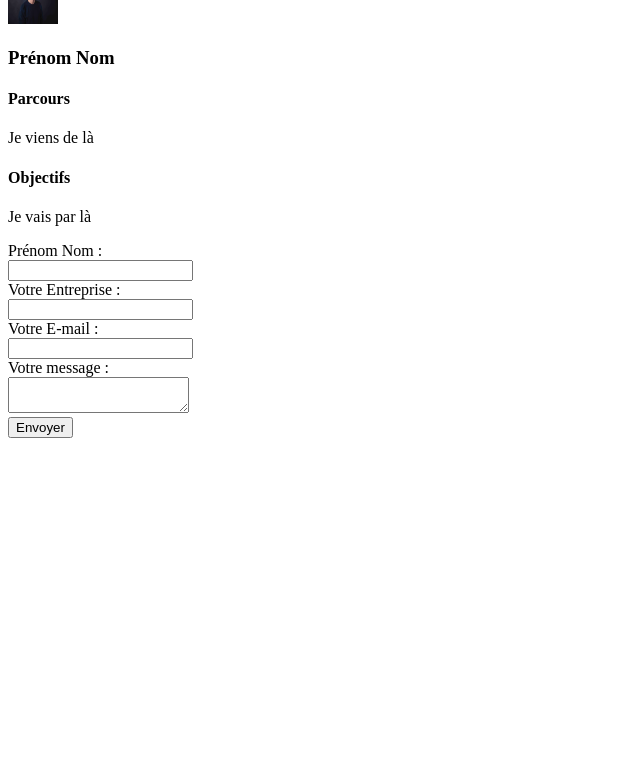
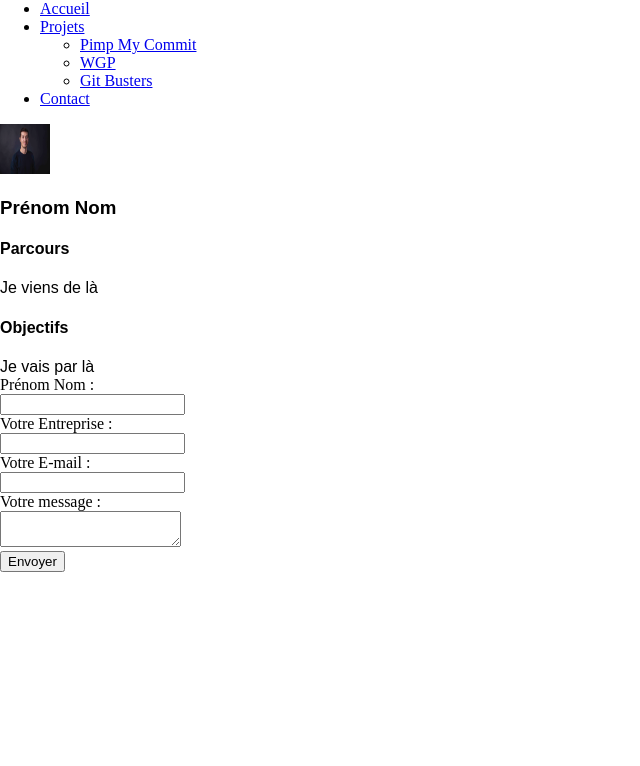
Before and after one commit to Baptcave/WCS-P1-MKadir, a plain HTML site: page form.html in a window 1280 px wide. Shown: the part 34-800 px from the top of the page, without its empty margins (0-640 px from the left). Drawn offline with Linux system fonts and the light colour scheme.

Commit message:
added CSS font variables

```diff
--- a/form.html
+++ b/form.html
@@ -8,7 +8,28 @@
     <link rel="stylesheet" href="style.css">
 </head>
 <body>
+    <!-- Nav Bar-->
+    <nav class="navbar">
+
+        <a href="#" class="logo">WGP</a>
+        <img src="" alt="logo" width="80px" class="logo" />
+
+        <div class="nav-links">
+            <ul>
+                <li><a href="#">Accueil</a></li>
+                <li class="deroulant"><a href="#">Projets</a>
+                    <ul class="sous">
+                        <li> <a href="#">Pimp My Commit</a></li>
+                        <li><a href="#">WGP</a></li>
+                        <li><a href="#">Git Busters</a></li>
+                    </ul>
+                <li><a href="#">Contact</a></li>
+            </ul>
+        </div>
+    </nav>
+    <!-- Main -->
     <main>
+        <!-- Section photo et paragraphe de la personne contactée -->
         <section>
             <div class="membre1">
                 <div class="profilePic">
@@ -23,6 +44,7 @@
                 </div>
             </div>
         </section>
+        <!-- Section formulaire -->
         <section>
             <form>
                 <div class="label"><label for="name">Prénom Nom :</label></div>
--- a/style.css
+++ b/style.css
@@ -2,11 +2,36 @@
     --primary-color: #379095;
     --secondary-color: #333D5B;
     --third-color: #E7EDEF;
-
+    --font1: 'Mulish', sans-serif;
+    --font2: 'Amiko', sans-serif;
+    --font3: 'Heebo', sans-serif;
 }
 
 * {
     box-sizing: border-box;
+}
+
+html,
+body,
+main,
+p {
+    margin : 0;
+    padding: 0;
+}
+
+h1,
+h2 {
+    font-family: var(--font1);
+}
+
+h3,
+h4,
+h5 {
+    font-family: var(--font2);
+}
+
+p {
+    font-family: var(--font3);
 }
 
 img {
```
